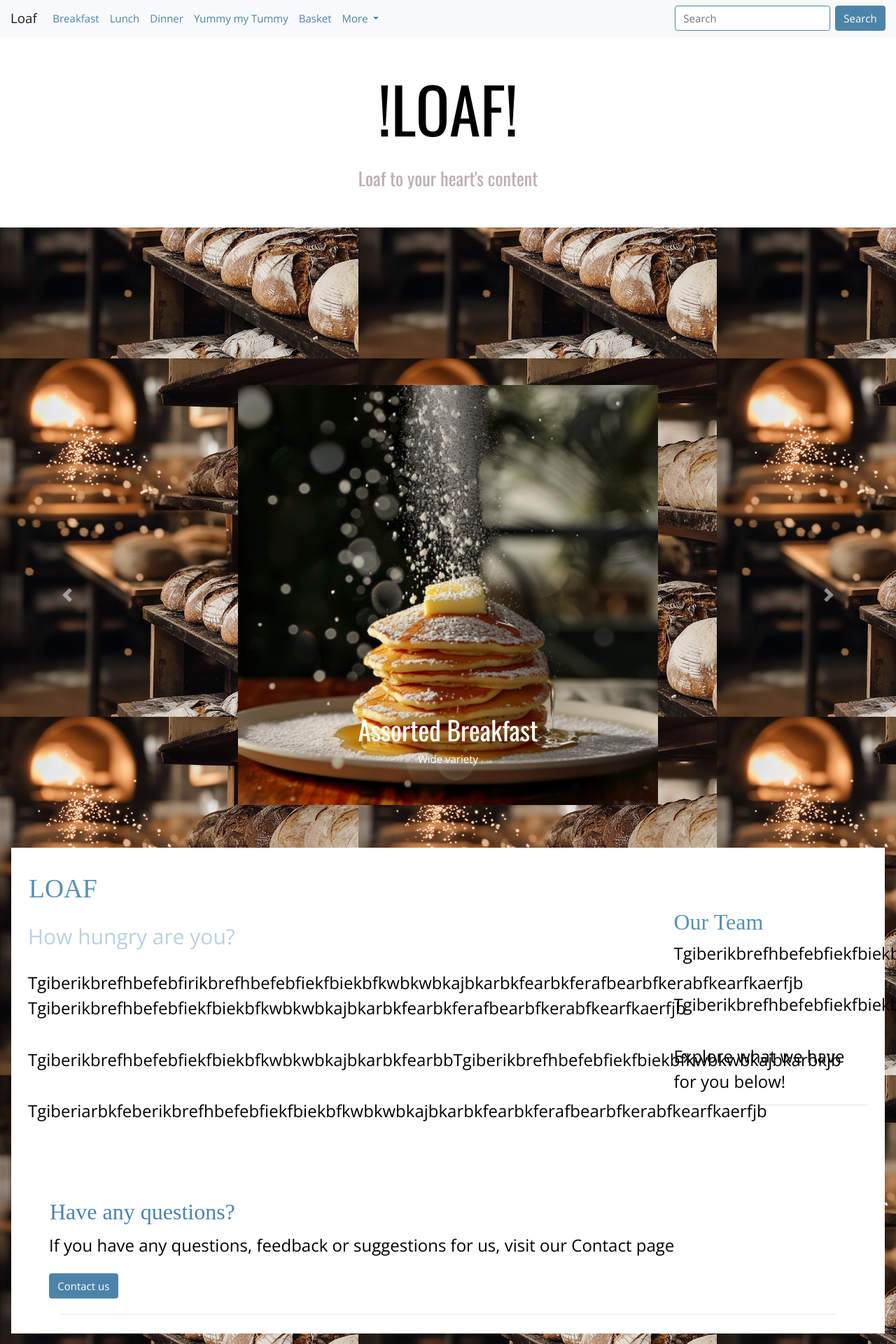
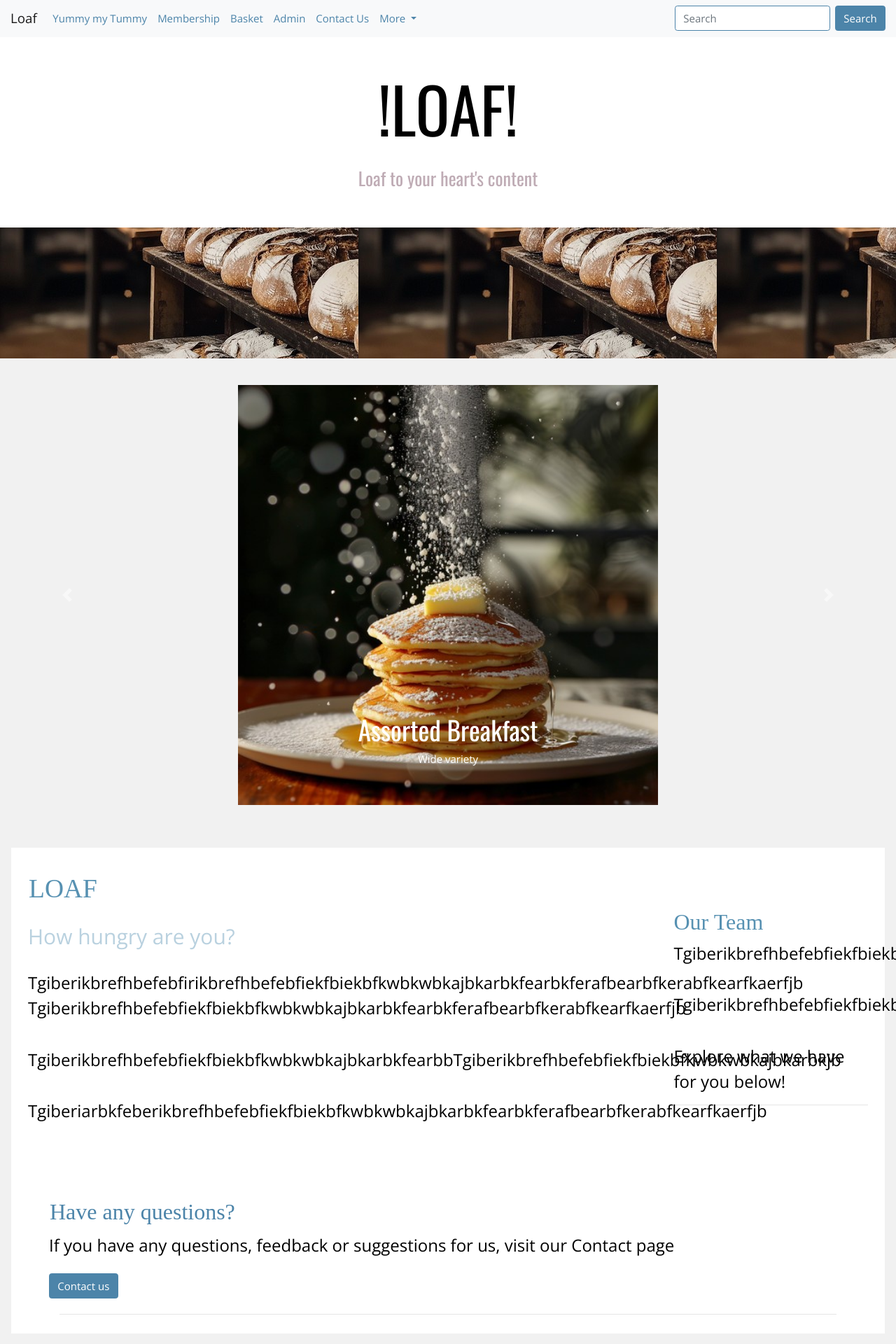
Before and after one commit to seysey01/FlourArtisansApp, a Flask app: page / in a window 1280 px wide; the page is wider, and only the part inside the window is pictured. Shown: the top 1920 px of that part at 70% size. Run offline with Flask 3, Linux system fonts and the light colour scheme.

Commit message:
updated pages names

```diff
--- a/app.py
+++ b/app.py
@@ -35,7 +35,7 @@ if __name__ == "__main__" :
 #     cur.execute("select * from Food")
 #     rows = cur.fetchall()
 #     con.close()
-#     return render_template("breakfast.html", rows=rows)
+#     return render_template("login.html", rows=rows)
 
 
 #@app.route("/savedetails", methods=["POST", "GET"])
@@ -66,7 +66,7 @@ if __name__ == "__main__" :
 #             msg = "We cannot add the participant to the list"
 #
 #         finally:
-#             return render_template("lunch.html", msg=msg)
+#             return render_template("admin.html", msg=msg)
 #             con.close()
 
 
--- a/app/route.py
+++ b/app/route.py
@@ -8,22 +8,9 @@ main = Blueprint("main", __name__)
 def home():
     return render_template("home.html")
 
-@main.route('/add', methods=['POST'])  #faulty atm...maybe with post
-def add():
-    return render_template("add.html")
-
-@main.route("/breakfast")
-def breakfast():
-    return render_template("breakfast.html")
-
-@main.route("/lunch")
-def lunch():
-    return render_template("lunch.html")
-
-
-@main.route("/dinner")
-def dinner():
-    return render_template("dinner.html")
+# @main.route('/add', methods=['POST'])  #faulty atm...maybe with post
+# def add():
+#     return render_template("add.html")
 
 @main.route("/yum")
 def yummy_my_tummy():
@@ -33,5 +20,33 @@ def yummy_my_tummy():
 def basket():
     return render_template("basket.html")
 
+@main.route("/login")
+def membership():
+    return render_template("login.html")
+
+@main.route("/admin")
+def admin():
+    return render_template("admin.html")
+
+@main.route("/contact")
+def contact():
+    return render_template("contact.html")
+
+
+# WATCH THIS SPACE - nice to have
+@main.route("/discounts")
+def discounts():
+    return render_template("watchthisspace.html")
+
+@main.route("/recommendations")
+def recommendations():
+    return render_template("watchthisspace.html")
+
+@main.route("/events")
+def events():
+    return render_template("watchthisspace.html")
+
+
+
 
 #May cut down on pages (maybe 3 at most)
--- /dev/null
+++ b/templates/admin.html
@@ -0,0 +1,2 @@
+{% extends "base.html" %}
+{% block title %}Admin{% endblock %}
--- a/templates/base.html
+++ b/templates/base.html
@@ -27,7 +27,7 @@
     body {
       font-family: "Open Sans";
       background-image: url('static/images/fresshly-baked-bread-stockcake.jpg');
-      background-repeat: repeat;
+      background-repeat: repeat-x;
       /*background-size: cover;*/
       /*background-position: center;*/
     }
@@ -49,20 +49,21 @@
 <!--        <a class="nav-link" href="/">Home <span class="sr-only">(current)</span></a>-->
 <!--      </li>-->
       <li class="nav-item active">
-        <a class="nav-link" href="/breakfast" style="color: rgb(76, 132, 169);">Breakfast<span class="sr-only">(current)</span></a>
+        <a class="nav-link" href="/yum" style="color: rgb(76, 132, 169);">Yummy my Tummy<span class="sr-only">(current)</span></a>
       </li>
       <li class="nav-item active">
-        <a class="nav-link" href="/lunch" style="color: rgb(76, 132, 169);">Lunch<span class="sr-only">(current)</span></a>
-      </li>
-      <li class="nav-item active">
-        <a class="nav-link" href="/dinner" style="color: rgb(76, 132, 169);">Dinner<span class="sr-only">(current)</span></a>
-      </li>
-      <li class="nav-item active">
-        <a class="nav-link" href="/yum" style="color: rgb(76, 132, 169);">Yummy my Tummy<span class="sr-only">(current)</span></a>
+        <a class="nav-link" href="/login" style="color: rgb(76, 132, 169);">Membership<span class="sr-only">(current)</span></a>
       </li>
       <li class="nav-item active">
         <a class="nav-link" href="/basket" style="color: rgb(76, 132, 169);">Basket<span class="sr-only">(current)</span></a>
       </li>
+      <li class="nav-item active">
+        <a class="nav-link" href="/admin" style="color: rgb(76, 132, 169);">Admin<span class="sr-only">(current)</span></a>
+      </li>
+      <li class="nav-item active">
+        <a class="nav-link" href="/contact" style="color: rgb(76, 132, 169);">Contact Us<span class="sr-only">(current)</span></a>
+      </li>
+
 
 
 
@@ -75,7 +76,7 @@
           <a class="dropdown-item" href="/discounts" style="color: rgb(76, 132, 169);">Discounts</a>
           <a class="dropdown-item" href="/recommendations" style="color: rgb(76, 132, 169);">Recommendations</a>
           <div class="dropdown-divider"></div>
-          <a class="dropdown-item" href="/contact" style="color: rgb(76, 132, 169);">Contact Us</a>
+          <a class="dropdown-item" href="/events" style="color: rgb(76, 132, 169);">Booking for Events</a>
         </div>
       </li>
 
@@ -105,24 +106,28 @@
 <br><br><br><br>
 <br><br><br><br>
 <br><br><br><br>
+<br><br><br><br>
+<!--<br><br><br><br>-->
+
 
 {% block footer_content %}{% endblock %}
 <body style="background-color: #FFFFFF">
 <!--below paragraph not showing on page...-->
-<p>TESTING THE BODY</p>
-<br><br><br><br>
+<!--<p>TESTING THE BODY base.html</p>-->
+<br><br><br>
 </body>
 
 <footer style="background-color: #FFFFFF" class="container-fluid bg-4 text-center">
         <p style="font-size:x-large; font-family:didot;color: rgb(76, 132, 169);"> &copy; Loaf 2024  <a href="/home"></a></p>
-    <p style ="font-family:didot; font-size:medium"><a href="/breakfast">Breakfast</a></p>
-    <p style ="font-family:didot; font-size:medium"><a href="/lunch">Lunch</a></p>
-    <p style ="font-family:didot; font-size:medium"><a href="/dinner">Dinner</a></p>
     <p style ="font-family:didot; font-size:medium"><a href="/yum">Yummy my Tummy</a></p>
+    <p style ="font-family:didot; font-size:medium"><a href="/login">Membership</a></p>
     <p style ="font-family:didot; font-size:medium"><a href="/basket">Basket</a></p>
+    <p style ="font-family:didot; font-size:medium"><a href="/admin">Admin</a></p>
+    <p style ="font-family:didot; font-size:medium"><a href="/contact">Contact Us</a></p>
+
 </footer>
 
-<!-- 26th April link from bootstrap site: https://getbootstrap.com/docs/4.3/getting-started/introduction/ -->
+<!-- link from bootstrap site: https://getbootstrap.com/docs/4.3/getting-started/introduction/ -->
 <script src="https://code.jquery.com/jquery-3.3.1.slim.min.js"
         integrity="sha384-q8i/X+965DzO0rT7abK41JStQIAqVgRVzpbzo5smXKp4YfRvH+8abtTE1Pi6jizo" crossorigin="anonymous"></script>
 <script src="https://cdn.jsdelivr.net/npm/popper.js@1.14.7/dist/umd/popper.min.js"
--- a/templates/breakfast.html
+++ /dev/null
@@ -1,2 +0,0 @@
-{% extends "base.html" %}
-{% block title %}Breakfast{% endblock %}
--- /dev/null
+++ b/templates/contact.html
@@ -0,0 +1,2 @@
+{% extends "base.html" %}
+{% block title %}Contact{% endblock %}
--- a/templates/dinner.html
+++ /dev/null
@@ -1,2 +0,0 @@
-{% extends "base.html" %}
-{% block title %}What's for Dinner{% endblock %}
--- /dev/null
+++ b/templates/login.html
@@ -0,0 +1,5 @@
+{% extends "base.html" %}
+{% block title %}Login{% endblock %}
+
+
+{% block content %}{% endblock %}
--- a/templates/lunch.html
+++ /dev/null
@@ -1,2 +0,0 @@
-{% extends "base.html" %}
-{% block title %}what's for Lunch{% endblock %}
```
Also changed, not shown: templates/watchthisspace.html (added, +49 -0 lines).
